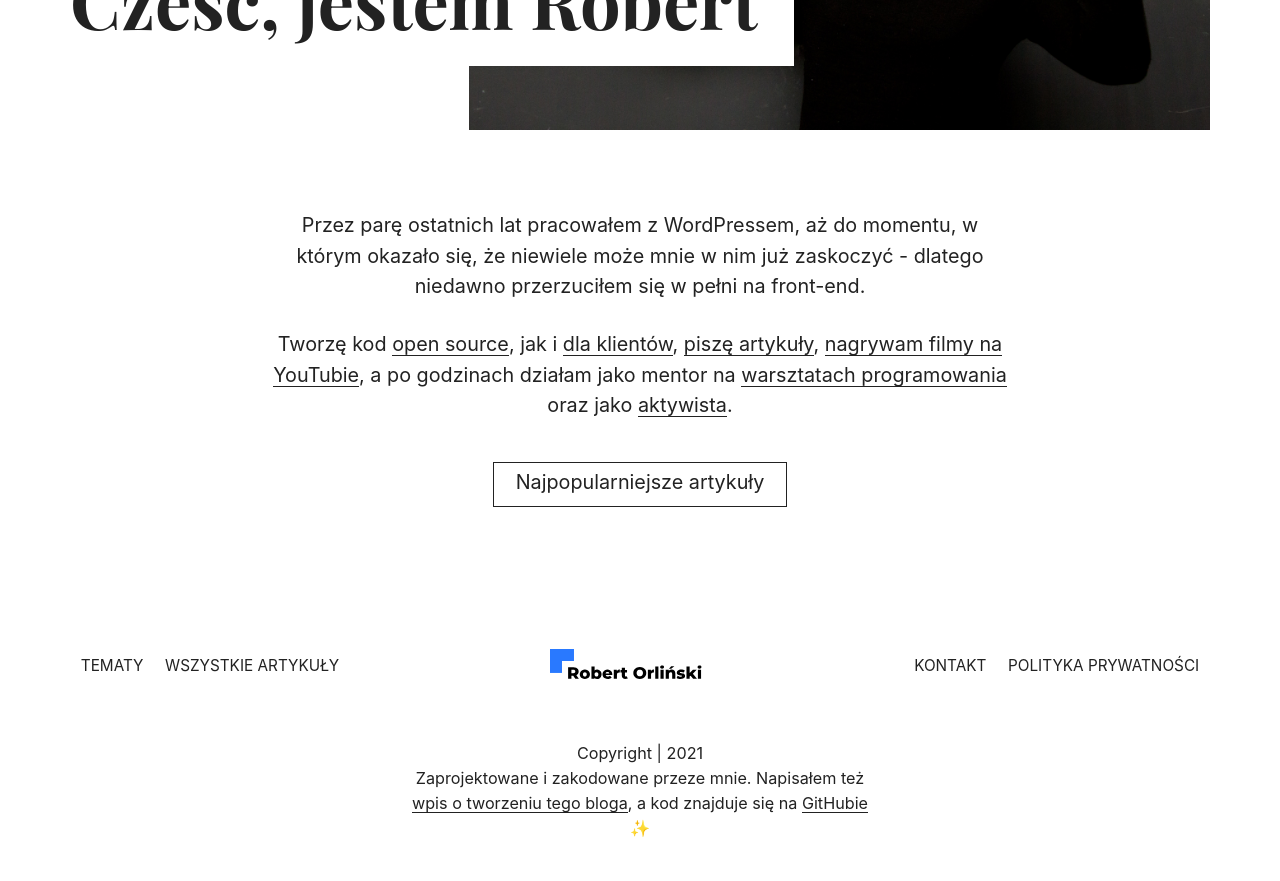
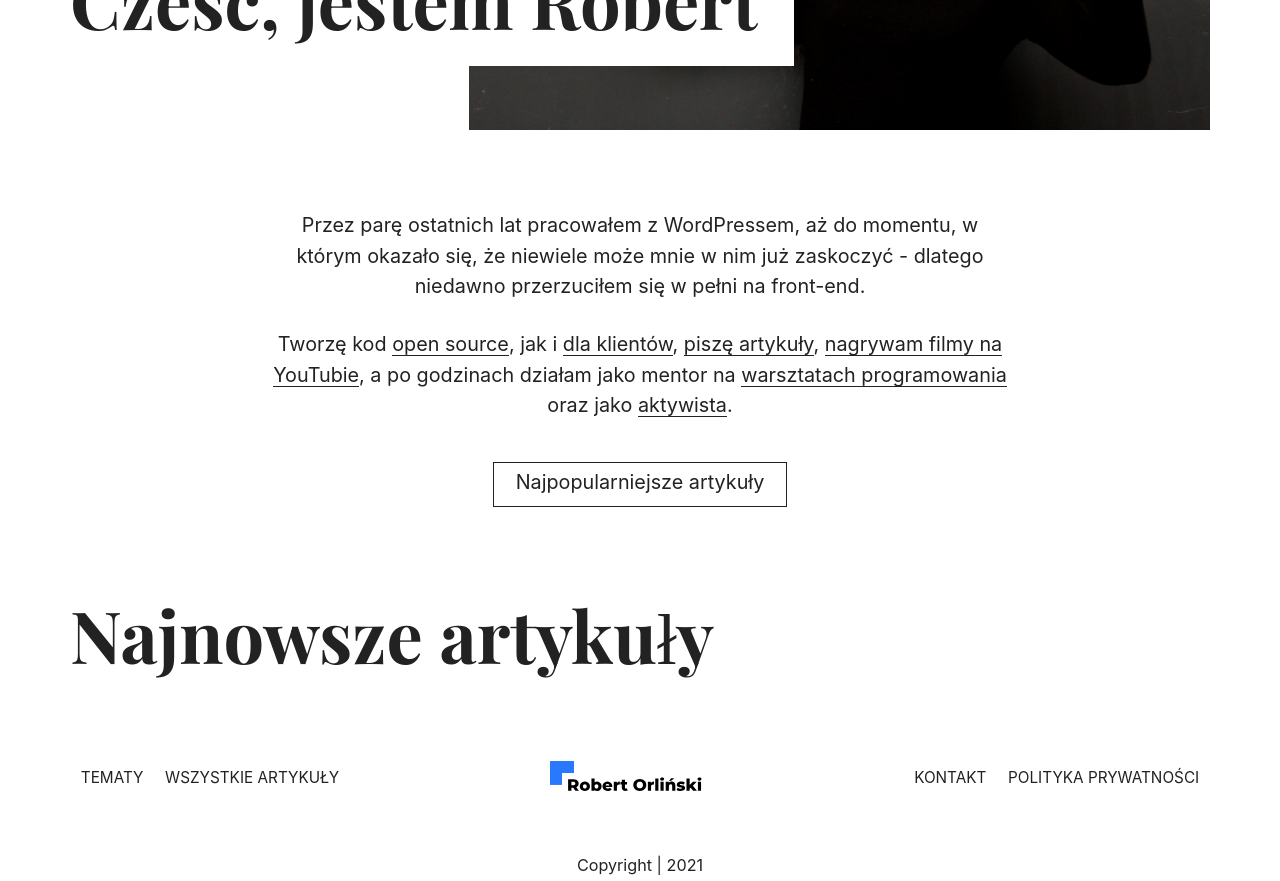
Before and after one commit to robert-orlinski/robertorlinski.pl, a Next.js app: page / in a window 1280 px wide. Shown: the part 460-1341 px from the top of the page. Built offline with nearby package versions, Linux system fonts and the light colour scheme; a web font is replaced by a local one.

Commit message:
add section header

```diff
--- a/components/MainHeader/index.tsx
+++ b/components/MainHeader/index.tsx
@@ -3,7 +3,7 @@ import Image from 'next/image';
 
 import { WideWrapper } from '../Foundations/Wrapper';
 import { Nav } from '../TopNav';
-import { Title } from '../SectionTitle';
+import { Title } from '../Titles/SectionTitle';
 
 import { to } from '../../helpers/styles/devices';
 
--- a/pages/index.tsx
+++ b/pages/index.tsx
@@ -1,5 +1,7 @@
 import Head from 'next/head';
 
+import { Title } from '../components/Titles/SectionTitle';
+import { WideWrapper } from '../components/Foundations/Wrapper';
 import { MainBanner } from '../components/MainHeader';
 import { Intro } from '../components/Intro';
 import { Footer } from '../components/Footer';
@@ -15,9 +17,12 @@ const Home = () => (
       <link rel="icon" href="/favicon.ico" />
     </Head>
     <MainBanner />
-    <main>
+    <WideWrapper as="main">
       <Intro />
-    </main>
+      <section>
+        <Title>Najnowsze artykuły</Title>
+      </section>
+    </WideWrapper>
     <Footer />
   </>
 );
```
Also changed, not shown: components/Titles/SectionTitle.tsx (renamed from components/SectionTitle/index.tsx).
